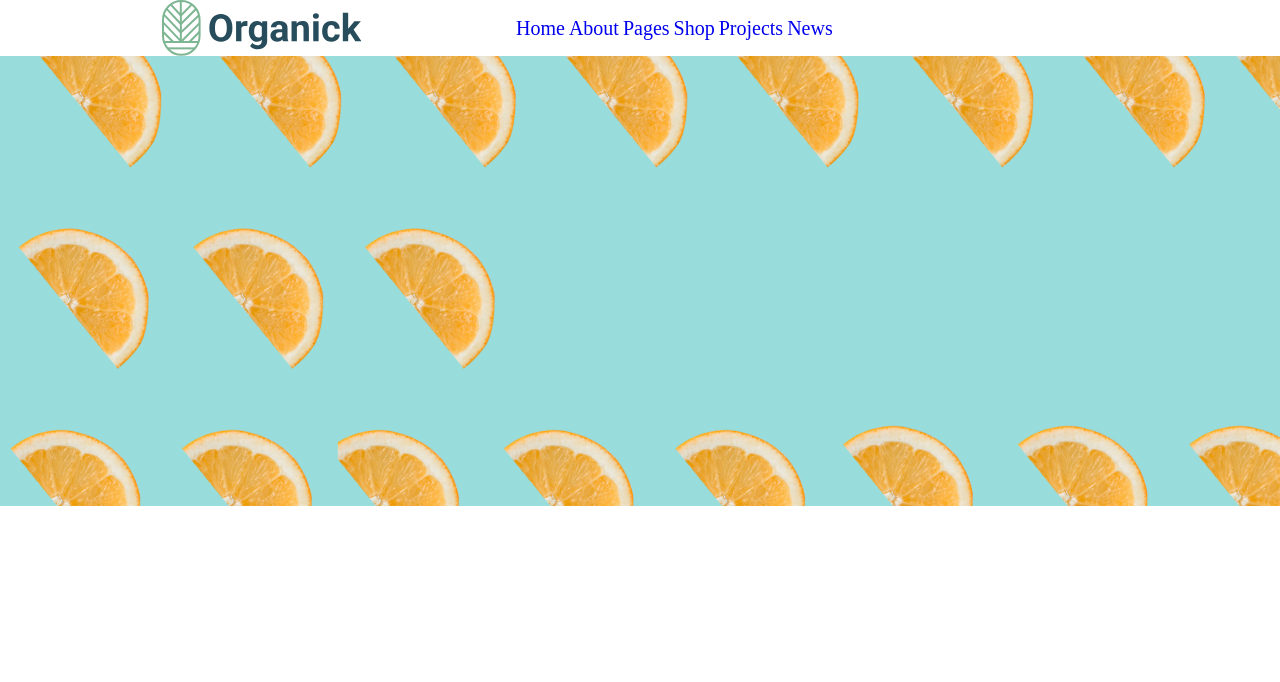
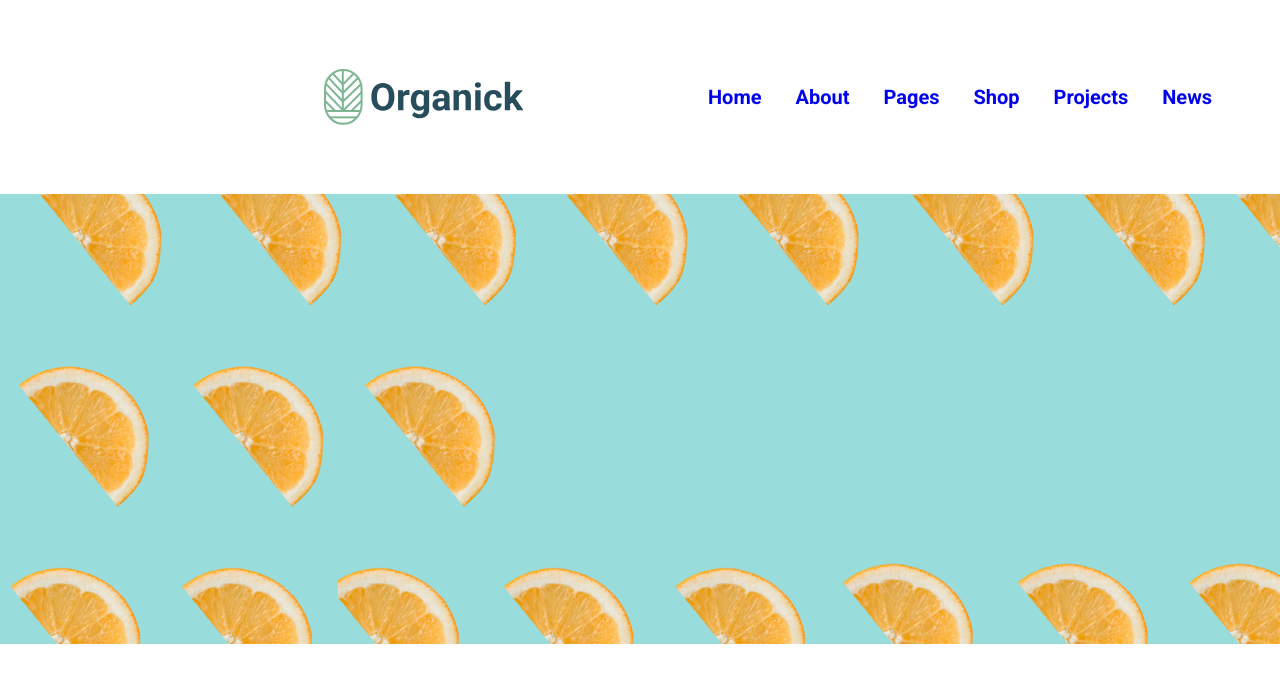
Before and after one commit to nuc1ni/task5, a plain HTML site: page index.html in a window 1280 px wide. Shown: the top 682 px of the page. Drawn offline with Linux system fonts and the light colour scheme.

Commit message:
add style.css

```diff
--- a/index.html
+++ b/index.html
@@ -4,11 +4,14 @@
     <title>task5</title>
     <link rel="stylesheet" href="reset.css"/>
     <link rel="stylesheet" href="style.css"/>
+    <link rel="preconnect" href="https://fonts.googleapis.com">
+    <link rel="preconnect" href="https://fonts.gstatic.com" crossorigin>
+    <link href="https://fonts.googleapis.com/css2?family=Roboto:wght@700&display=swap" rel="stylesheet">
 
 
 </head>
 <body>
-    <header>
+    <header class="header">
         <a href="index.html" target="_blank">
             <img class="logo" src="images/Logo.svg" alt="Logo">
 
--- a/style.css
+++ b/style.css
@@ -13,8 +13,14 @@
     display: inline-block;
     vertical-align: middle;
     font-size: 20px;
+    font-family: 'Roboto', sans-serif;
     color: #274C5B;
+    margin-left: 30px;
 
+}
+
+.header {
+    padding: 69px 0 69px 162px;
 }
 .main.Photo {
     width: 1920px;
```
